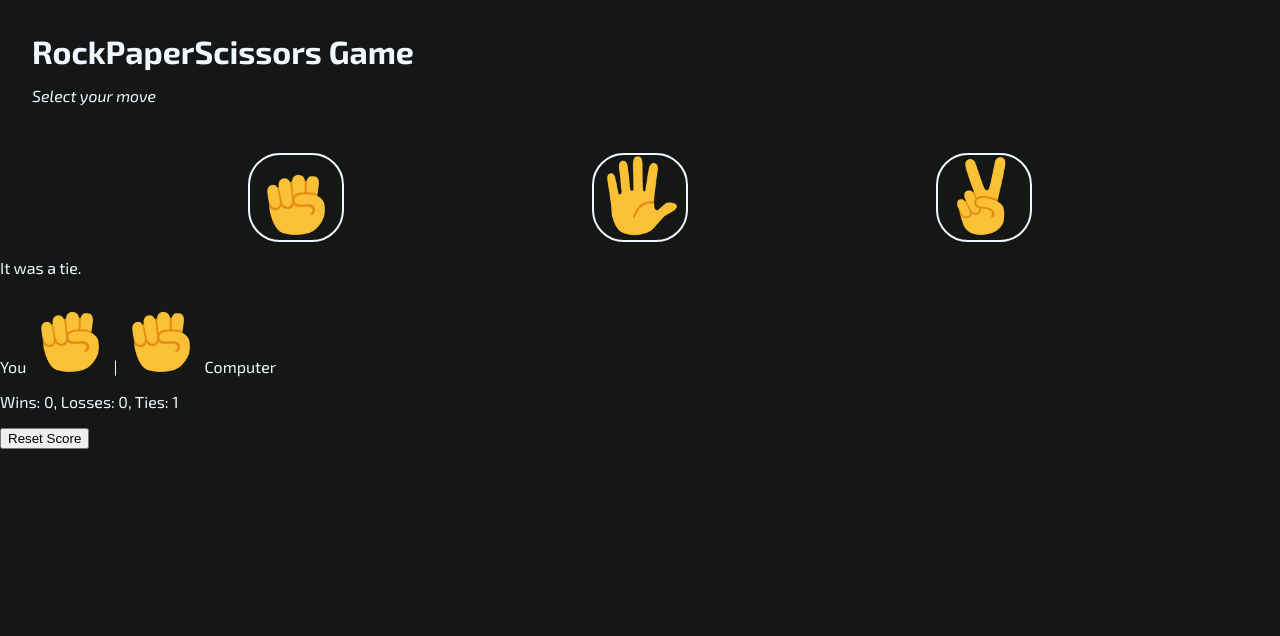
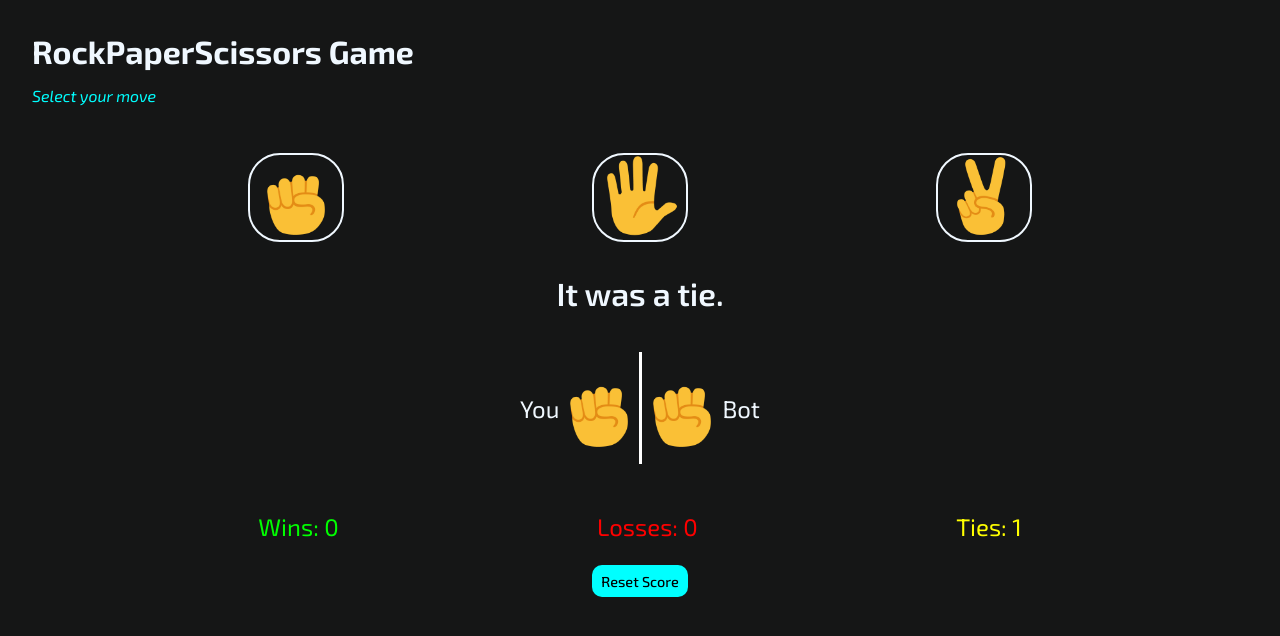
Before and after one commit to RubiGuy/RockPaperScissors, a plain HTML site: page index.html in a window 1280 px wide. Both pictures are taken after a click on the button 296 px from the left and 197 px from the top of the page. Drawn offline with Linux system fonts and the light colour scheme.

Commit message:
css-ready

```diff
--- a/index.html
+++ b/index.html
@@ -18,11 +18,15 @@
             <button id="buttonMove" class="paper-button" onclick="playGame('paper')"><img src="src/paper-move.png" class="move-image"></button>
             <button id="buttonMove" class="scissors-button" onclick="playGame('scissors')"><img src="src/scissors-move.png" class="move-image"></button>
         </div>
-        <div>
+        <div class="footer">
             <p class="result"></p>
             <p class="movesElement"></p>
-            <p class="score"></p>
-            <button class="reset-button" onclick="resetScore()">Reset Score</button>
+            <div class="score">
+                <p class="wins"></p>
+                <p class="losses"></p>
+                <p class="ties"></p>
+            </div>
+            <button class="resetButton" onclick="resetScore()">Reset Score</button>
         </div>
     </main>
     <script src="index.js"></script>
--- a/index.js
+++ b/index.js
@@ -32,21 +32,32 @@ function playGame(move){
 
     updateScoreElementAndLocal()
 
-    movesElement.innerHTML = `You <img src="src/${move}-move.png" class="move-image"> | <img src="src/${computerMove}-move.png" class="move-image"> Computer`;
+    movesElement.innerHTML = `You <img src="src/${move}-move.png" class="move-image"> <div class="vLine"></div> <img src="src/${computerMove}-move.png" class="move-image"> Bot`;
 
 
 }
 
 function resetScore()
 {
+    const movesElement = document.querySelector('.movesElement');
+    const result = document.querySelector('.result');
     score.wins = 0; score.losses = 0; score.ties = 0;
+    movesElement.innerHTML = '';
+    result.innerHTML = '';
     updateScoreElementAndLocal();
 }
 
 function updateScoreElementAndLocal()
 {
-    const scoreElement = document.querySelector('.score');
-    scoreElement.innerHTML = `Wins: ${score.wins}, Losses: ${score.losses}, Ties: ${score.ties}`
+    const winsElement = document.querySelector('.wins');
+    winsElement.innerHTML = `Wins: ${score.wins}`;
+
+    const lossesElement = document.querySelector('.losses');
+    lossesElement.innerHTML = `Losses: ${score.losses}`;
+
+    const tiesElement = document.querySelector('.ties');
+    tiesElement.innerHTML = `Ties: ${score.ties}`;
+
     localStorage.setItem('score', JSON.stringify(score));
 }
 
--- a/style.css
+++ b/style.css
@@ -13,6 +13,7 @@ body{
 }
 .subtitle{
     font-style: italic;
+    color:aqua;
 }
 
 header{
@@ -24,7 +25,7 @@ header{
 .moves-buttons{
     display: flex;
     justify-content: space-evenly;
-
+    margin-bottom: 1rem;
 }
 
 
@@ -37,4 +38,68 @@ header{
     border-radius: 2rem;
     border-color: aliceblue;
     border-style: solid;
+    cursor: pointer;
 }
+
+.footer{
+    display: flex;
+    justify-content: center;
+    flex-direction: column;
+    text-align: center;
+}
+
+.result{
+    padding: 1rem;
+    margin: 0;
+    font-size: 2rem;
+    font-weight: 600;
+}
+
+.movesElement{
+    display: flex;
+    justify-content: center;
+    align-items: center;
+    font-size: 1.5rem;
+    text-align: center;
+}
+
+.vLine{
+    border-left: 0.2rem solid rgb(255, 255, 255);
+    height: 7rem;
+}
+
+.score{
+    display: flex;
+    font-size: 1.5rem;
+    font-weight: 400;
+    justify-content: space-evenly;
+}
+
+.wins{
+    color: rgb(0, 255, 0);
+}
+
+.losses{
+    color: red;
+}
+
+.ties{
+    color:yellow;
+}
+
+.resetButton{
+    width: 6rem;
+    height: 2rem;
+    align-self: center;
+    font-family: "Exo 2", serif;
+    font-size: 0.9rem;
+    font-weight: 500;
+    border-radius: 10px;
+    border: none;
+    cursor: pointer;
+    background-color: aqua;
+}
+
+.resetButton:active{
+    background-color: rgb(6, 145, 145);
+}
```
